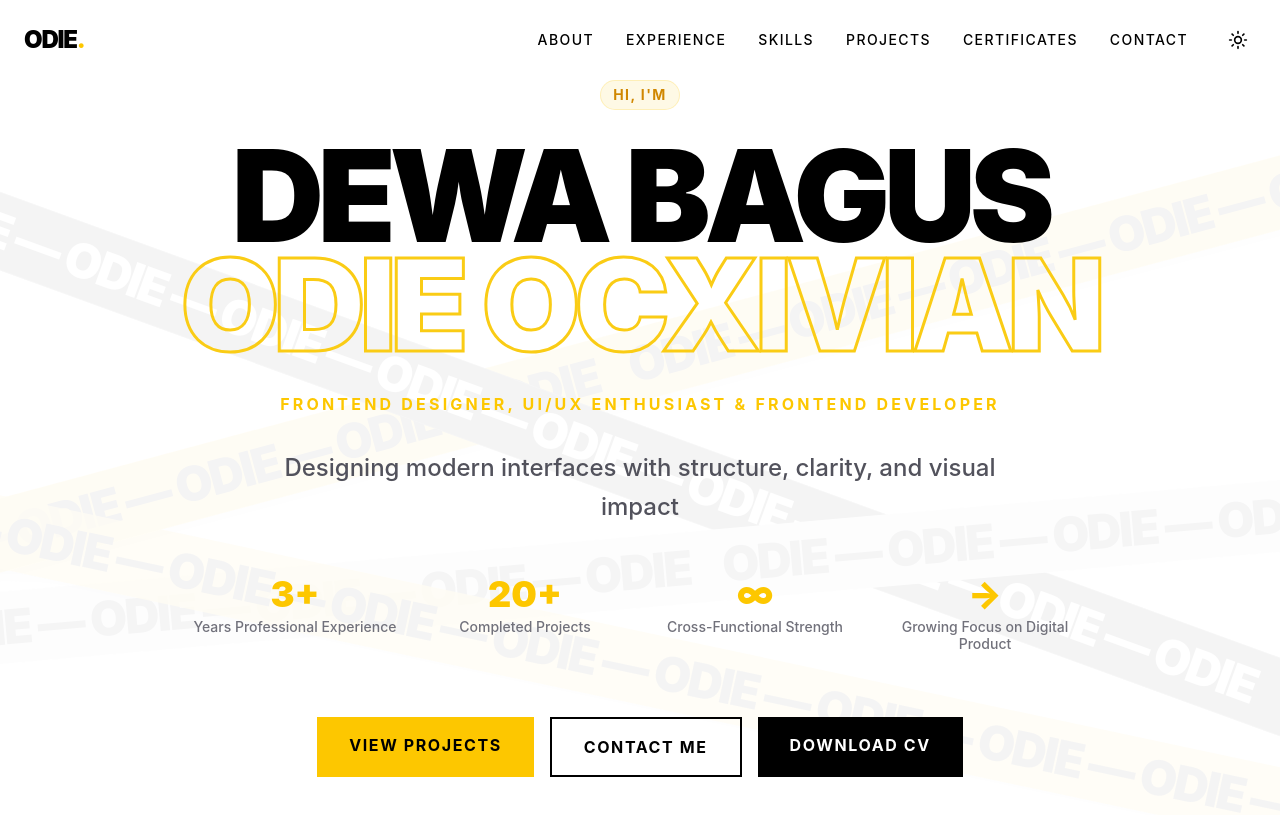
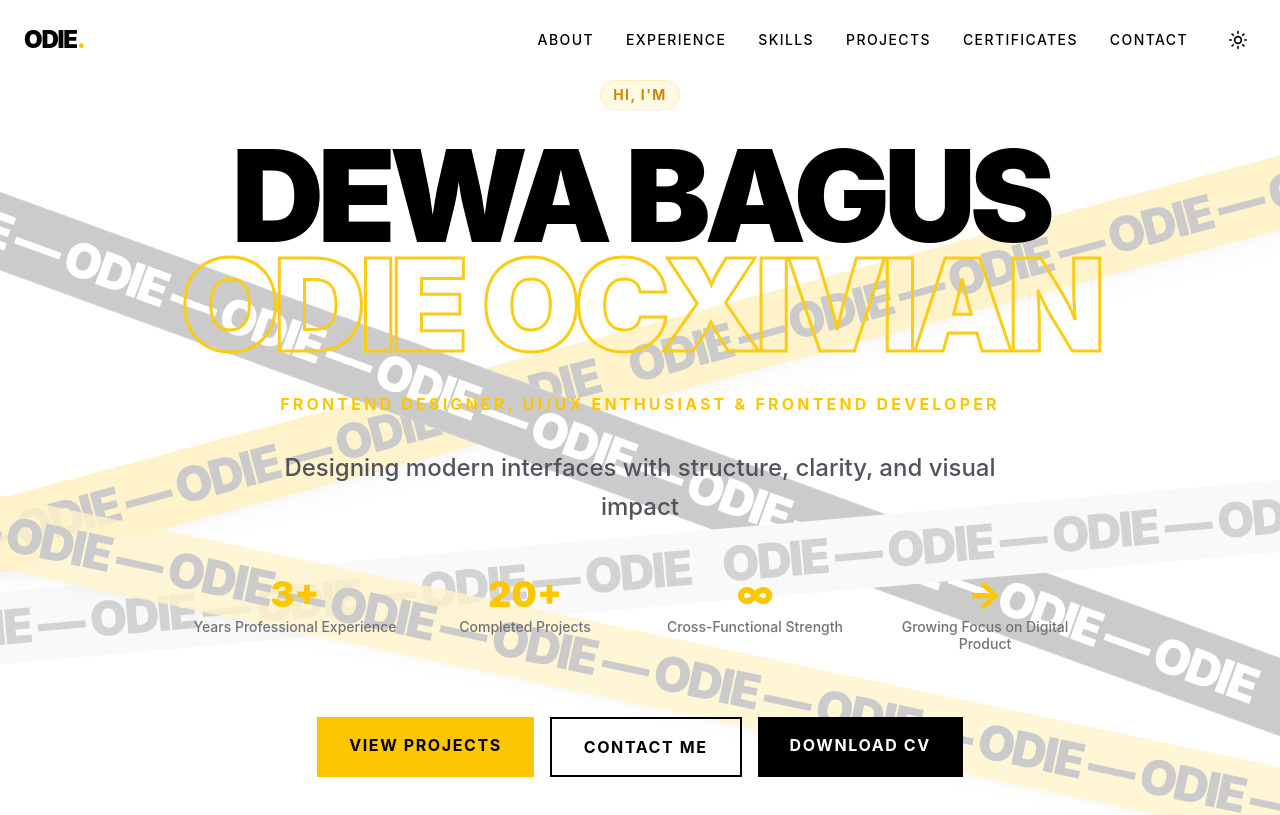
Before and after one commit to demonfirx/CV-DewaBagusOdie-v2, a React (Vite) app: page / in a window 1280 px wide. Shown: the top 815 px of the page. Built offline with nearby package versions, Linux system fonts and the light colour scheme.

Commit message:
Revert ODIE tapes opacity to original (20%/30%)

```diff
--- a/src/app/components/Hero.tsx
+++ b/src/app/components/Hero.tsx
@@ -42,7 +42,7 @@ export function Hero() {
   return (
     <section className="relative min-h-screen flex items-center justify-center overflow-hidden pt-20 pb-24 md:pb-28">
       {/* Background Tapes - ODIE branding ribbons */}
-      <div className="absolute inset-0 z-0 flex items-center justify-center pointer-events-none opacity-[0.04] dark:opacity-[0.06]">
+      <div className="absolute inset-0 z-0 flex items-center justify-center pointer-events-none opacity-20 dark:opacity-30">
         <AnimatedTape
           text="ODIE"
           rotate={-15}
```
